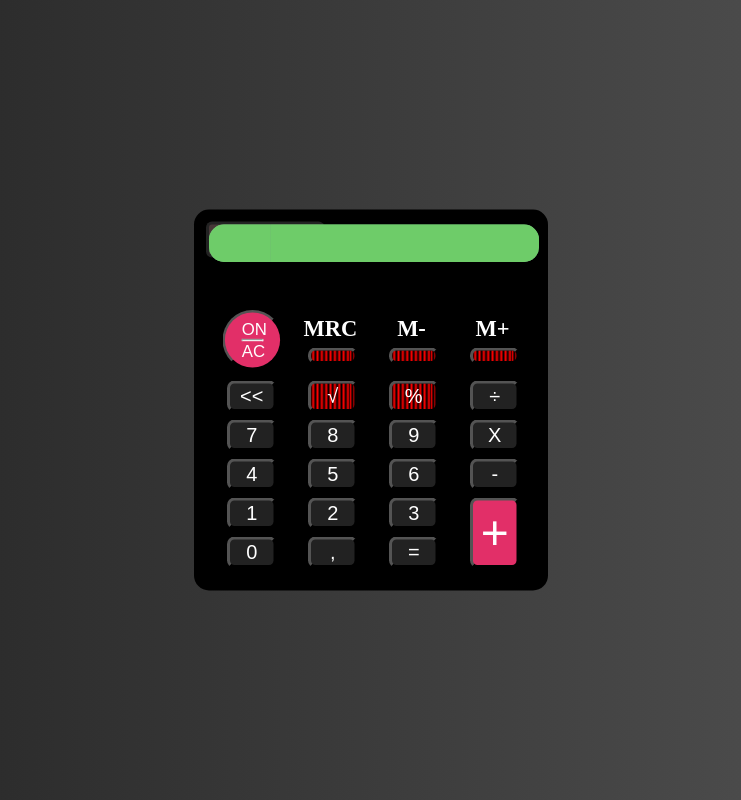
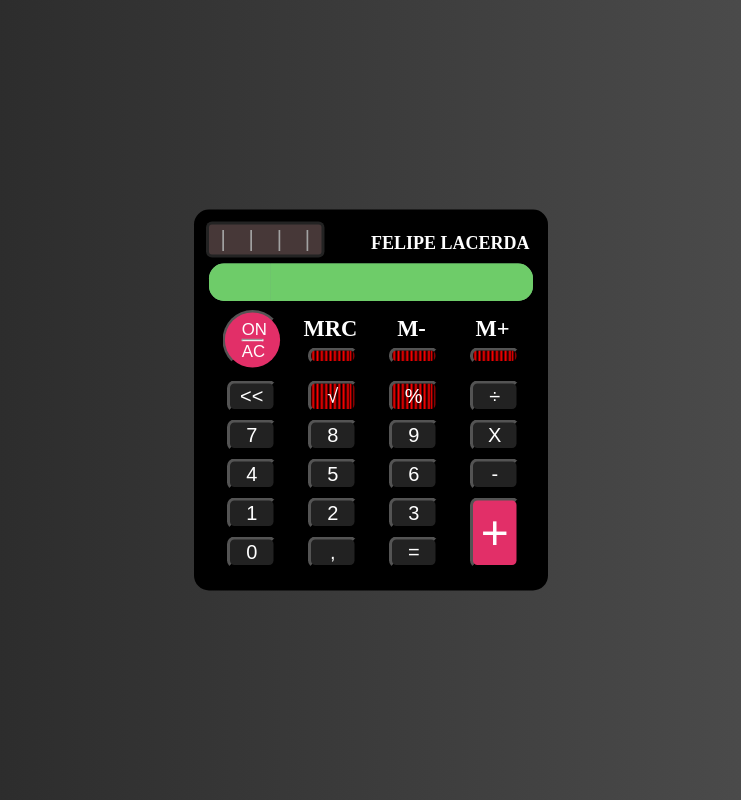
Before and after one commit to LordGhapa/Calculadora-React, a React (Vite) app: page / in a window 1280 px wide. Shown: the whole page, without its empty margins (269-1010 px from the left). Built offline with nearby package versions, Linux system fonts and the light colour scheme.

Commit message:
💄 UI: fix style

```diff
--- a/src/App/styles.js
+++ b/src/App/styles.js
@@ -27,6 +27,7 @@ export const Grid = styled.div`
   grid-template-columns: repeat(4, 1fr);
   gap: 0px;
   height: 100%;
+  position: relative;
 
   #item-0 {
     grid-row-start: 1;
@@ -58,8 +59,8 @@ export const Grid = styled.div`
     grid-row-start: 2;
     grid-column-start: 1;
     position: absolute;
-    background: #6fb17b;
-    width: 220px;
+     background: #6fb17b;
+    width: 100%;
     display: flex;
     flex-direction: row;
     text-align: right;
@@ -68,6 +69,7 @@ export const Grid = styled.div`
     font-family: 'Pocket Calculator';
   }
   #item-2 {
+
     background-color: #6ecc69;
     color: #2e502e;
     grid-row-start: 2;
```
